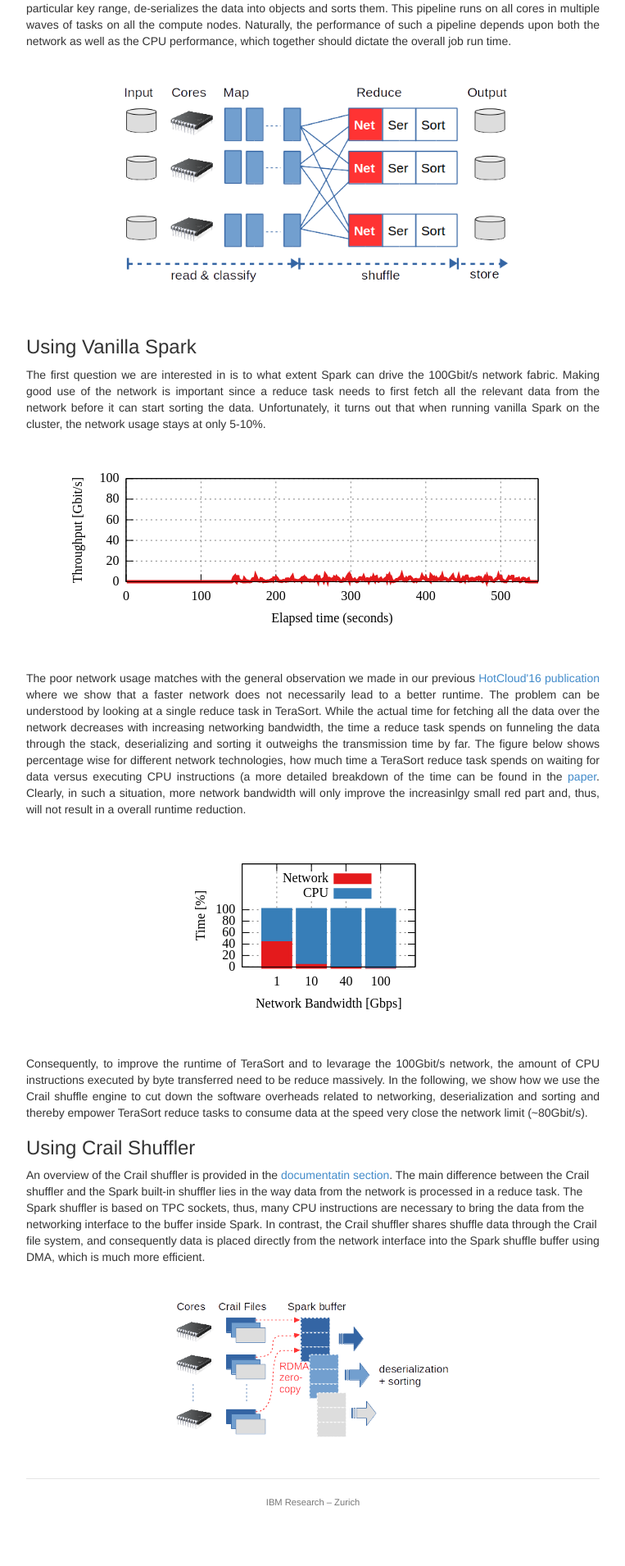
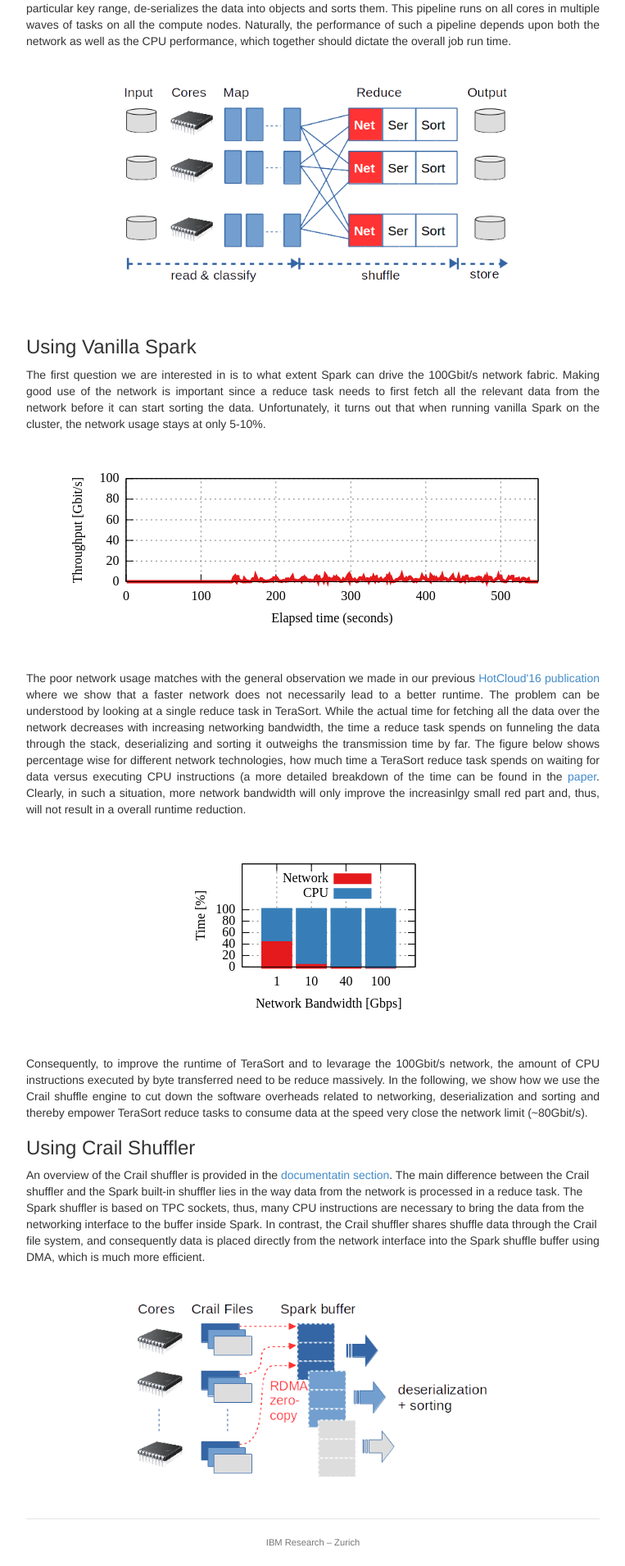
Before and after one commit to apache/incubator-crail-website, a Jekyll site: the page built from _posts/blog/2017-01-1-sorting.md, in a window 1280 px wide. Shown: the part 1050-2960 px from the top of the page at 82% size, without its empty margins (258-1021 px from the left). Built offline with Jekyll 4.4.1, drawn with Linux system fonts in a browser that asks for light colours; before the commit the page ends 2911 px from its top, so only the background shows below that.

Commit message:
Update 2017-01-1-sorting.md

```diff
--- a/_posts/blog/2017-01-1-sorting.md
+++ b/_posts/blog/2017-01-1-sorting.md
@@ -144,5 +144,5 @@
 An overview of the Crail shuffler is provided in the <a href="http://http://www.crail.io/docs">documentatin section</a>. The main difference between the Crail shuffler and the Spark built-in shuffler lies in the way data from the network is processed in a reduce task. The Spark shuffler is based on TPC sockets, thus, many CPU instructions are necessary to bring the data from the networking interface to the buffer inside Spark. In contrast, the Crail shuffler shares shuffle data through the Crail file system, and consequently data is placed directly from the network interface into the Spark shuffle buffer using DMA, which is much more efficient.
 
 <br>
-<div style="text-align:center"><img src ="http://crail.io/img/blog/sort/shuffle_rdma.png" width="350"></div>
+<div style="text-align:center"><img src ="http://crail.io/img/blog/sort/shuffle_rdma.png" width="450"></div>
 <br><br>
```
